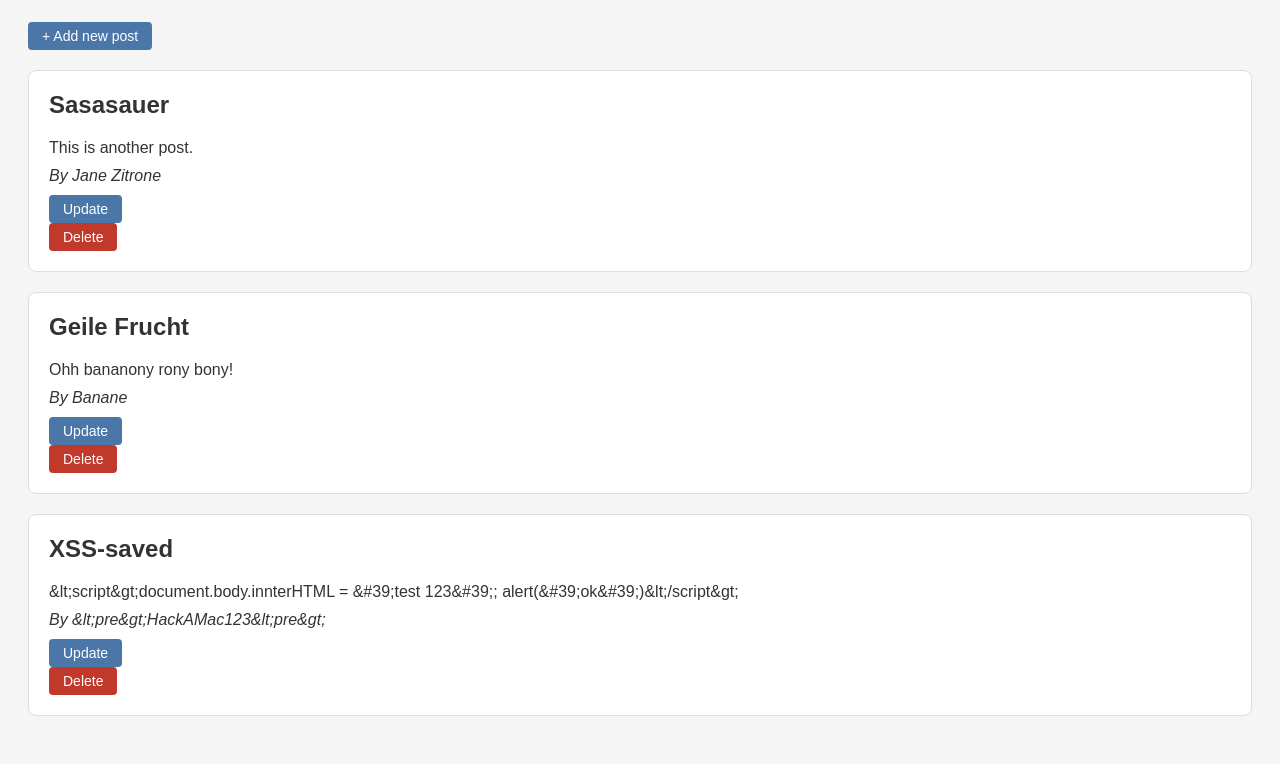
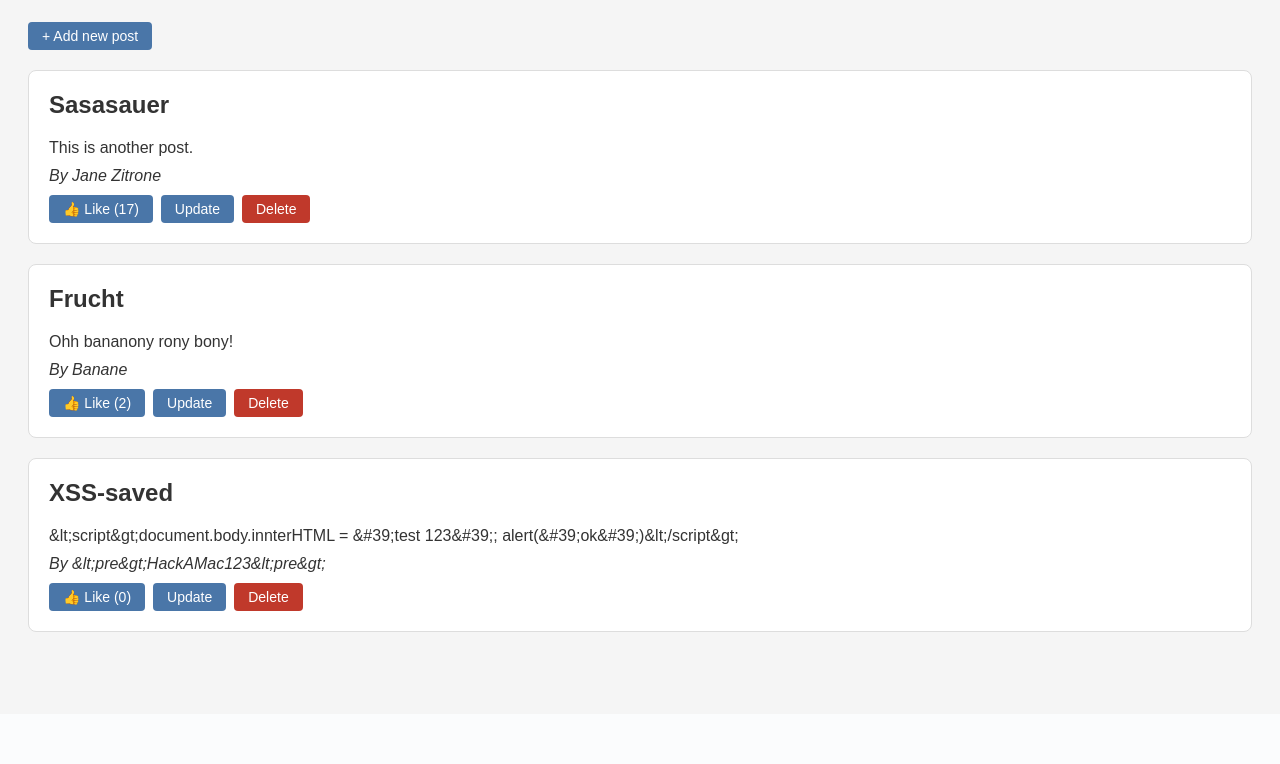
Before and after one commit to GreQ/msit-masterblog, a Flask app: page / in a window 1280 px wide. Shown: the part 86-850 px from the top of the page. After the commit the page ends 718 px from the top, so only its background shows below. Run offline with Flask 3, Linux system fonts and the light colour scheme.

Commit message:
implemented like and fixed index bug plus css

```diff
--- a/app.py
+++ b/app.py
@@ -1,4 +1,4 @@
-from flask import Flask, json, render_template, request, redirect, url_for
+from flask import Flask, json, render_template, request, redirect, url_for, jsonify
 import os
 import json
 from markupsafe import escape
@@ -21,26 +21,28 @@ def save_data(data):
         json.dump(data, file, indent=4, ensure_ascii=False)
     return True
 
-def next_id(posts):
+def next_id(data):
     """Generate a unique id (highest existing id + 1)."""
-    return max((post.get("id", 0) for post in posts), default=0) + 1
+    return max((post.get("id", 0) for post in data), default=0) + 1
 
+#index allowes us data.pop(index) with no iteration O(1)
 def index_of_item_with(key, val, data):
     """Return first data item that has passed key with value"""
+    index = 0
     for item in data:
-        index = 0
-        print(f'{item.get(key)} == {val}')
         if item.get(key) == val:
+            print(f'index_of_item_with: found {key}=={val} at index: {index}')
             return index
         index += 1
     return -1
 
-def data_item_by_id(id, data=None):
-    """Return the post with the given id, or None if it does not exist."""
-    if data is None:
+def fetch_post_by_id(id, data=None):
+    if not data:
         data = read_data()
-    find_data_item('id', id, data)
-    return
+    index = index_of_item_with('id', id, data)
+    if index >= 0:
+        return data[index]
+    return None
 
 @app.get('/')
 def index():
@@ -62,7 +64,6 @@ def add():
                 'content': content
             })
         data = read_data()
-        #todo: sanitize data / prevent xss
         data.append({
             "id": next_id(data),
             "author": author,
@@ -77,11 +78,15 @@ def add():
 @app.route('/update/<int:post_id>', methods=["GET", "POST"])
 def update(post_id):
     data = read_data()
+    item = fetch_post_by_id(post_id, data)
+    """
     index = index_of_item_with('id', post_id, data)
     if not index >=0:
         return "Not found", 404
     item = data[index]
+    """
     if request.method == "POST":
+        #update item and save save data
         author = escape(request.form.get("author", "").strip())
         title = escape(request.form.get("title", "").strip())
         content = escape(request.form.get("content", "").strip())
@@ -92,7 +97,9 @@ def update(post_id):
         item["title"] = title
         item["content"] = content
         save_data(data)
+        #redirect to listing/index
         return redirect(url_for("index"))
+    #display update page with current item data
     return render_template("update.html", post=item)
 
 @app.route('/delete/<int:post_id>', methods=["GET", "POST"])
@@ -107,5 +114,18 @@ def delete(post_id):
         print(f'No item found with id {post_id}.')
     return  redirect(url_for("index"))
 
+@app.route("/like/<int:post_id>", methods=["GET", "POST"])
+def like(post_id):
+    print(f'id: {post_id}')
+    data = read_data()
+    item = fetch_post_by_id(post_id, data)
+    print('item ---- '+str(item.get('id')))
+    print(jsonify(item))
+    if item is None:
+        return "Post not found", 404
+    item["likes"] = item.get("likes", 0) + 1
+    save_data(data)
+    return redirect(url_for("index"))
+
 if __name__ == '__main__':
     app.run(debug=True)
--- a/data.json
+++ b/data.json
@@ -3,14 +3,15 @@
         "id": 2,
         "author": "Jane Zitrone",
         "title": "Sasasauer",
-        "content": "This is another post."
+        "content": "This is another post.",
+        "likes": 17
     },
     {
         "id": 3,
         "author": "Banane",
-        "title": "Geile Frucht",
+        "title": "Frucht",
         "content": "Ohh bananony rony bony!",
-        "likes": 0
+        "likes": 2
     },
     {
         "id": 4,
--- a/static/style.css
+++ b/static/style.css
@@ -41,3 +41,6 @@ h1 {
 .button:hover, button:hover, input[type="submit"]:hover { background: #3b5f88; }
 button.danger { background: #c0392b; }
 button.danger:hover { background: #962d22; }
+
+.post-actions { display: flex; gap: 8px; align-items: center; margin-top: 10px; }
+.post-actions form { margin: 0; }
--- a/templates/add.html
+++ b/templates/add.html
@@ -23,7 +23,7 @@
 
                 <input type="submit" value="Add Post">
             </form>
-            <p><a href="{{ url_for('index') }}">&larr; Back to all posts</a></p>
+            <p><a class="button" href="{{ url_for('index') }}">&larr; Back to all posts</a></p>
         </main>
     </body>
 </html>
--- a/templates/index.html
+++ b/templates/index.html
@@ -18,6 +18,9 @@
                     <p>{{ post.content }}</p>
                     <p><em>By {{ post.author }}</em></p>
                     <div class="post-actions">
+                        <form action="{{ url_for('like', post_id=post['id']) }}" method="POST">
+                            <button type="submit">&#128077; Like ({{ post.get('likes', 0) }})</button>
+                        </form>
                         <a class="button" href="{{ url_for('update', post_id=post['id']) }}">Update</a>
                         <form action="{{ url_for('delete', post_id=post['id']) }}" method="POST"
                             onsubmit="return confirm('Delete this post?');">
--- a/templates/update.html
+++ b/templates/update.html
@@ -22,6 +22,6 @@
 
         <input type="submit" value="Update">
     </form>
-    <p><a href="{{ url_for('index') }}">&larr; Back to all posts</a></p>
+    <p><a class="button" href="{{ url_for('index') }}">&larr; Back to all posts</a></p>
 </body>
 </html>
```
